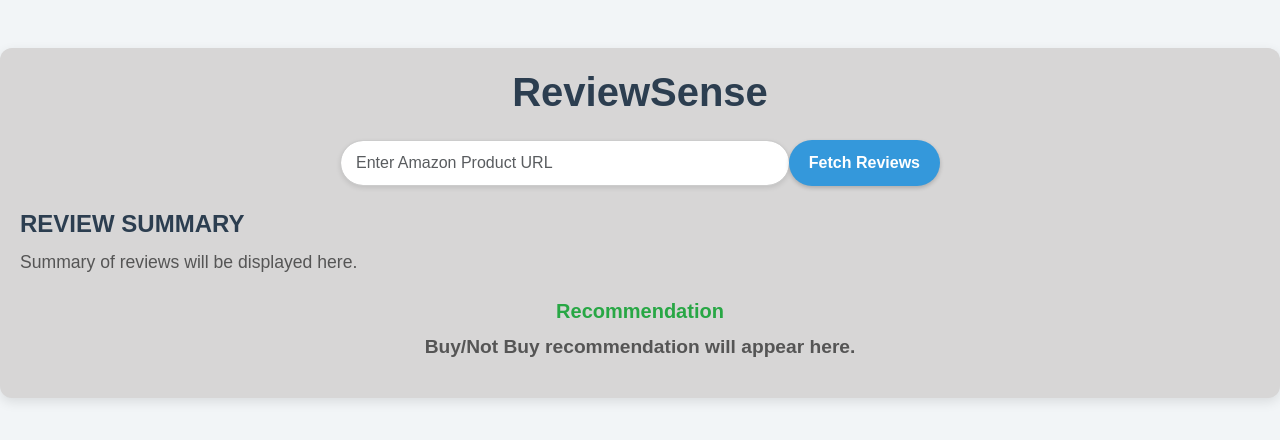
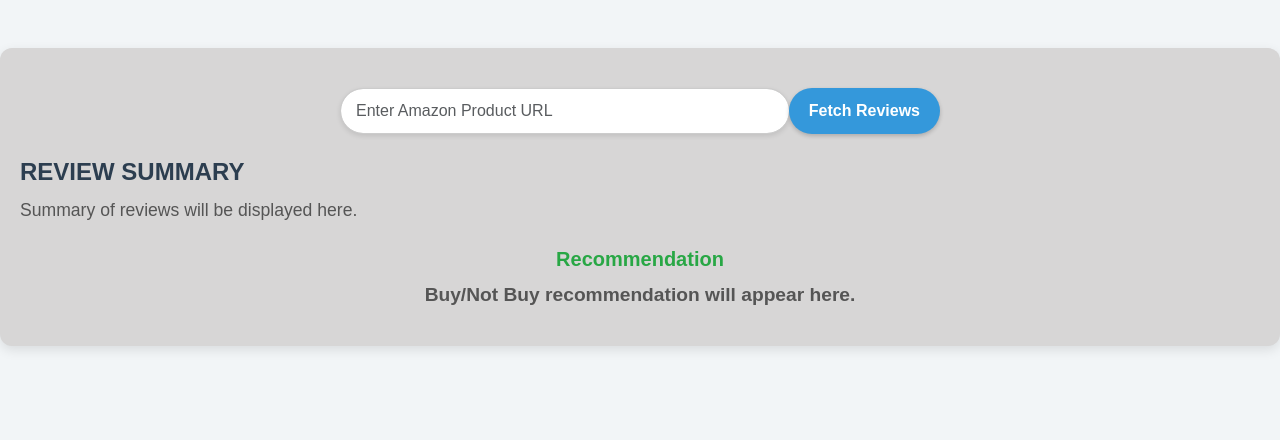
Before and after one commit to ShravaniSindagi00/ReviewSense, a plain HTML site: page Frontend/index.html in a window 1280 px wide. Drawn offline with nearby package versions, Linux system fonts and the light colour scheme.

Commit message:
Add new Feature

```diff
--- a/Frontend/index.html
+++ b/Frontend/index.html
@@ -12,7 +12,7 @@
 
 <body>
     <div class="container mt-5">
-        <h1 class="text-center mb-4">ReviewSense</h1>
+        <!-- <h1 class="text-center mb-4">ReviewSense</h1> -->
 
         <!-- Input Section -->
         <div id="input-section" class="input-group mb-4">
```
